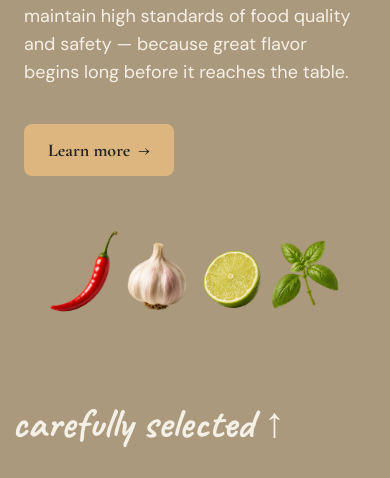
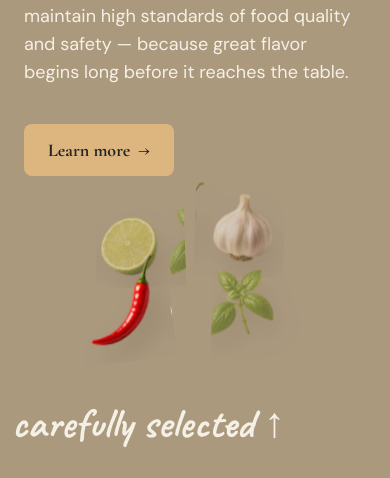
Before and after one commit to theetathao/KINDEE_website, a Next.js app: page / in a window 390 px wide. Shown: the part 5068-5546 px from the top of the page. Built offline with nearby package versions, Linux system fonts and the light colour scheme.

Commit message:
Animate quality ingredients

```diff
--- a/app/globals.css
+++ b/app/globals.css
@@ -103,7 +103,22 @@ section{position:relative;overflow:hidden;width:100%}
 .copy.light{color:var(--cream)}
 .quality .copy{top:clamp(150px,20svh,230px);width:510px;gap:clamp(28px,4.5svh,56px)}
 .quality .sectionHeadingReveal{gap:clamp(24px,4svh,48px)}
-.quality>img{position:absolute;right:1.5%;top:12svh;width:50%;height:72svh;object-fit:contain}
+.ingredientArt{position:absolute;right:1.5%;top:12svh;width:50%;height:72svh}
+.ingredient{position:absolute;inset:0;display:block;opacity:0;cursor:default;filter:drop-shadow(8px 14px 12px rgba(56,42,29,.2));will-change:transform,opacity}
+.ingredientFocus,.ingredientFloat{position:absolute;inset:0;display:block;will-change:transform,opacity}
+.ingredient img{display:block;width:100%;height:100%;object-fit:contain;pointer-events:none}
+.ingredientLime{--x:-30%;--y:-15%;--rot:-2deg;--delay:0s;--floatY:-4px;--floatRot:.7deg;--floatDur:5.4s;--origin:64% 52%;clip-path:polygon(51% 31%,77% 31%,77% 70%,51% 70%);transform-origin:var(--origin)}
+.ingredientChili{--x:14%;--y:18%;--rot:-7deg;--delay:.18s;--floatY:-5px;--floatRot:1deg;--floatDur:4.9s;--origin:14% 50%;clip-path:polygon(0 22%,29% 22%,29% 74%,0 74%);transform-origin:var(--origin)}
+.ingredientGarlic{--x:25%;--y:-23%;--rot:2deg;--delay:.36s;--floatY:-3px;--floatRot:-.6deg;--floatDur:5.8s;--origin:38% 53%;clip-path:polygon(25% 27%,51% 27%,51% 73%,25% 73%);transform-origin:var(--origin)}
+.ingredientBasil{--x:-19%;--y:17%;--rot:3deg;--delay:.54s;--floatY:-4px;--floatRot:-1deg;--floatDur:6.2s;--origin:87% 53%;clip-path:polygon(74% 25%,100% 25%,100% 74%,74% 74%);transform-origin:var(--origin)}
+.ingredientArt.is-visible .ingredient{animation:ingredientEnter 1.25s cubic-bezier(.16,1,.3,1) var(--delay) both}
+.ingredientArt.is-visible .ingredientFloat{animation:ingredientFloat var(--floatDur) ease-in-out calc(1.35s + var(--delay)) infinite alternate}
+.ingredientArt.is-visible .ingredient:not(.ingredientChili) .ingredientFocus{animation:ingredientSoften 5.8s ease-out forwards}
+.ingredientArt.is-visible .ingredientChili .ingredientFocus{animation:chiliFocus 5.8s cubic-bezier(.22,.61,.36,1) forwards}
+.ingredient:focus-visible{outline:2px solid rgba(245,240,230,.75);outline-offset:-12px}
+.ingredientArt:has(.ingredient:is(:hover,:focus-visible)) .ingredient .ingredientFocus{animation:none;opacity:.5;transform:scale(1);transition:opacity .65s ease,transform .65s cubic-bezier(.22,.61,.36,1)}
+.ingredientArt:has(.ingredient:is(:hover,:focus-visible)) .ingredient:is(:hover,:focus-visible) .ingredientFocus{opacity:1;transform:scale(1.065)}
+.ingredientArt:has(.ingredient:is(:hover,:focus-visible)) + .selected{opacity:1;filter:drop-shadow(0 4px 8px rgba(56,42,29,.22));transform:translateY(-2px)}
 .selected{position:absolute;right:27%;bottom:13svh;color:var(--cream)}
 
 .service{height:100svh;background:linear-gradient(90deg,transparent,rgba(37,37,37,.8)),url('/assets/farm.png') center/cover;color:#fff}
@@ -196,6 +211,10 @@ footer{height:470px;padding:80px 8.5% 40px;background:var(--dark);color:#ecf9fa}
 @keyframes heroBackgroundIn{from{opacity:0}to{opacity:1}}
 @keyframes scrollCue{0%,100%{transform:translateY(0);opacity:1}45%{transform:translateY(9px);opacity:.58}70%{transform:translateY(3px);opacity:.88}}
 @keyframes productInfoIn{from{opacity:0;transform:translateY(14px)}to{opacity:1;transform:translateY(0)}}
+@keyframes ingredientEnter{from{opacity:0;transform:translate(var(--x),calc(var(--y) + 28px)) rotate(calc(var(--rot) - 2deg))}to{opacity:1;transform:translate(var(--x),var(--y)) rotate(var(--rot))}}
+@keyframes ingredientFloat{from{transform:translateY(0) rotate(0)}to{transform:translateY(var(--floatY)) rotate(var(--floatRot))}}
+@keyframes ingredientSoften{0%,68%{opacity:1}100%{opacity:.52}}
+@keyframes chiliFocus{0%,68%{transform:scale(1)}100%{transform:scale(1.065)}}
 
 @media(max-width:800px){
   .hero{height:100svh}
@@ -223,7 +242,7 @@ footer{height:470px;padding:80px 8.5% 40px;background:var(--dark);color:#ecf9fa}
   .productInfoCard{position:relative;inset:auto;width:100%;margin-top:20px}
   .flavor{display:none}
   .categoryArea{position:relative;inset:auto;margin-top:28px}.categoryCarousel{grid-template-columns:28px minmax(0,1fr) 28px;gap:8px}.categories{display:flex;overflow:auto;gap:12px}.categoryCard{min-width:170px}
-  .quality .copy{position:relative;inset:auto;width:100%}.quality>img{position:relative;inset:auto;width:100%;height:clamp(150px,24svh,240px)}
+  .quality .copy{position:relative;inset:auto;width:100%}.ingredientArt{position:relative;inset:auto;width:100%;height:clamp(150px,24svh,240px)}
   .values{position:relative;inset:auto;transform:none;width:100%;grid-template-columns:1fr;margin-top:24px;gap:12px;padding:14px}
   .catalog .copy{position:relative;inset:auto;width:100%}.catalog>img{position:relative;inset:auto;width:100%;height:300px;transform:none}
   footer{height:auto;padding:60px 24px 30px}.footerMain{height:auto;align-items:flex-start;gap:48px;flex-direction:column}
@@ -236,3 +255,8 @@ footer{height:470px;padding:80px 8.5% 40px;background:var(--dark);color:#ecf9fa}
   .condimentGrid{grid-template-columns:1fr;gap:16px}.condimentCard>div{height:330px}.condimentCard h3{min-height:0;font-size:24px;line-height:30px}
   .condimentCta{height:auto;min-height:650px;padding:56px 24px}.condimentCta>div{position:relative;inset:auto;transform:none;width:100%}.condimentCta h2{font-size:46px;line-height:48px}.condimentCta>img{position:absolute;right:-28%;top:270px;width:130%;height:410px}.condimentCta em{display:none}
 }
+
+@media(prefers-reduced-motion:reduce){
+  .ingredient{opacity:1!important;animation:none!important;transform:translate(var(--x),var(--y)) rotate(var(--rot))!important}
+  .ingredientFocus,.ingredientFloat{animation:none!important;transition:none!important}
+}
--- a/app/page.tsx
+++ b/app/page.tsx
@@ -105,7 +105,7 @@ export default function Home() {
   }, []);
 
   useEffect(() => {
-    const items = Array.from(document.querySelectorAll<HTMLElement>('[data-reveal]'));
+    const items = Array.from(document.querySelectorAll<HTMLElement>('[data-reveal], [data-ingredient-reveal]'));
     if (window.matchMedia('(prefers-reduced-motion: reduce)').matches) {
       items.forEach(item => item.classList.add('is-visible'));
       return;
@@ -188,7 +188,14 @@ export default function Home() {
       </section>
       <section className="quality" id="quality">
         <div className="copy left light"><div className="sectionHeadingReveal" data-reveal><span>04.</span><h2>Quality Starts<br/>With What Goes In.</h2></div><p className="revealDelay1" data-reveal>We carefully select ingredients and maintain high standards of food quality and safety — because great flavor begins long before it reaches the table.</p><a className="goldBtn revealDelay2" data-reveal href="#service">Learn more <Arrow /></a></div>
-        <img className="revealDelay1" data-reveal src={`${A}ingredients.png`} alt="Fresh lime, garlic, chili and herbs" /><em className="note selected revealDelay2" data-reveal>carefully selected ↑</em>
+        <div className="ingredientArt" data-ingredient-reveal aria-label="Fresh lime, garlic, red chili and basil">
+          {[
+            ['ingredientLime','Fresh lime'],
+            ['ingredientChili','Fresh red chili'],
+            ['ingredientGarlic','Fresh garlic'],
+            ['ingredientBasil','Fresh basil'],
+          ].map(([className,label]) => <span className={`ingredient ${className}`} role="img" aria-label={label} tabIndex={0} key={className}><span className="ingredientFocus"><span className="ingredientFloat"><img src={`${A}ingredients.png`} alt="" /></span></span></span>)}
+        </div><em className="note selected revealDelay2" data-reveal>carefully selected ↑</em>
       </section>
       <section className="service" id="service">
         <div className="serviceCopy"><div className="sectionHeadingReveal" data-reveal><span>05.</span><h2>Every Bite<br/>Tells a Story.</h2></div><p className="revealDelay1" data-reveal>We believe in protecting the environment for future generations by partnering with suppliers who practice sustainable farming.</p><a className="outlineBtn revealDelay2" data-reveal href="#catalog">Our Service <Arrow /></a></div>
```
